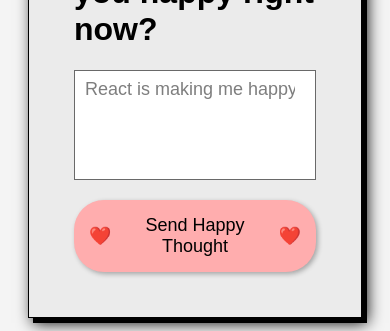
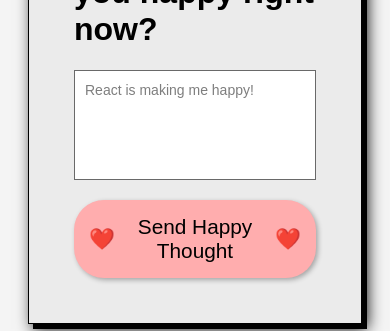
Before and after one commit to Technigo/project-happy-thoughts-vite, a React (Vite) app: page / in a window 390 px wide. Shown: the part 158-489 px from the top of the page. Built offline with nearby package versions, Linux system fonts and the light colour scheme; no server answers.

Commit message:
overflow

```diff
--- a/src/index.css
+++ b/src/index.css
@@ -1,3 +1,4 @@
+/* General styling */
 :root {
   margin: 0;
   font-family: -apple-system, BlinkMacSystemFont, "Segoe UI", "Roboto", "Oxygen",
@@ -15,7 +16,6 @@ code {
 * {
   box-sizing: border-box;
 }
-/* general styling */
 
 body {
   font-family: Arial, sans-serif;
@@ -23,7 +23,7 @@ body {
   justify-content: center;
   align-items: center;
   flex-direction: column;
-  background-color: #f4f4f4; /* Light gray background to match the example */
+  background-color: #f4f4f4; /* Light gray background */
   padding: 20px;
   overflow-x: hidden; /* Prevent horizontal scrolling */
 }
@@ -37,29 +37,26 @@ form {
   background-color: #ebebeb;
   padding: 45px;
   border: 1px solid;
-  /* Adjusted box-shadow for more prominent black shadow effect */
   box-shadow: 5px 5px 0 rgba(0, 0, 0, 1), 5px 5px 15px rgba(0, 0, 0, 1);
-
   margin-bottom: 40px;
-
   box-sizing: border-box;
 }
 
 input {
-  padding: 10px 20px 80px 10px; /* top, right, bottom, left padding */
+  padding: 10px 10px 80px 10px; /* top, right, bottom, left padding */
   width: 100%;
   margin-bottom: 20px;
-
   border: 1px solid rgb(105, 105, 105);
-  box-sizing: border-box; /* Ensure padding is included in width calculation */
+  box-sizing: border-box;
   font-size: 16px;
   text-align: left;
 }
 
 input::placeholder {
-  font-size: 18px; /* Adjust this value to make the placeholder text larger */
+  display: flex;
+  font-size: 16px; /* Adjust placeholder font size */
   color: #7e7e7e;
-  text-align: left; /* Ensure placeholder is left-aligned */
+  text-align: left;
 }
 
 button {
@@ -72,8 +69,13 @@ button {
   display: flex;
   align-items: center;
   justify-content: center;
-  font-size: 18px;
-  box-shadow: 2px 2px 5px rgba(0, 0, 0, 0.3); /* Add a small shadow to the button */
+  font-size: 1.3em;
+  box-shadow: 2px 2px 5px rgba(0, 0, 0, 0.3);
+}
+
+button:hover {
+  transform: scale(1.1);
+  box-shadow: 0 5px 15px rgba(0, 0, 0, 0.2);
 }
 
 .thought {
@@ -82,7 +84,7 @@ button {
   padding: 45px;
   margin-bottom: 40px;
   width: 100%;
-  max-width: 800px; /* Set max width for the thought box */
+  max-width: 800px;
   box-shadow: 5px 5px 0 rgba(0, 0, 0, 1), 5px 5px 15px rgba(0, 0, 0, 1);
   display: flex;
   flex-direction: column;
@@ -95,27 +97,27 @@ button {
   border: none;
   background-color: #ebebeb;
   color: #ff4500;
-  font-size: 1.5em; /* Slightly larger heart */
+  font-size: 1.3em;
   cursor: pointer;
   transition: transform 0.3s ease, box-shadow 0.3s ease;
   display: flex;
   align-items: center;
   justify-content: center;
   padding: 10px;
-  border-radius: 50%; /* Make the button circular */
-  box-shadow: 2px 2px 5px rgba(0, 0, 0, 0.2); /* Subtle shadow for effect */
+  border-radius: 50%;
+  box-shadow: 2px 2px 5px rgba(0, 0, 0, 0.2);
 }
 
 .heart-button:hover {
   background-color: #ffadaf;
-  transform: scale(1.2); /* Scale up on hover */
-  box-shadow: 0 5px 15px rgba(0, 0, 0, 0.2); /* Add shadow on hover */
+  transform: scale(1.2);
+  box-shadow: 0 5px 15px rgba(0, 0, 0, 0.2);
 }
 
 .likes-count {
   font-size: 1.2em;
-  color: gray; /* Style the likes count */
-  margin-left: 10px; /* Space between heart and likes count */
+  color: gray;
+  margin-left: 10px;
 }
 
 .thought-footer {
@@ -126,7 +128,7 @@ button {
 }
 
 .thought-footer p {
-  margin-left: auto; /* Push the timestamp to the far right */
+  margin-left: auto;
   color: gray;
 }
 
@@ -135,7 +137,7 @@ img {
   margin-right: 5px;
 }
 
-/* Center the content in the middle of the page */
+/* Center the content */
 main {
   display: flex;
   flex-direction: column;
@@ -144,18 +146,34 @@ main {
   width: 100%;
 }
 
-/* Ensures the container remains centered and doesn't span the full width */
 .container {
   width: 100%;
-  max-width: 600px; /* Matches the max width of form and thoughts */
+  max-width: 600px;
   margin: 0 auto;
   box-sizing: border-box;
 }
 
 /* Mobile responsiveness */
-@media only screen and (max-width: 768px) {
+@media only screen and (max-width: 480px) {
   form,
   .thought {
-    max-width: 100%; /* Adjust the width for smaller screens */
+    max-width: 100%;
+  }
+
+  input::placeholder {
+    font-size: 14px;
+  }
+
+  /* Adjust like count size for small screens */
+  .likes-count {
+    display: none;
+  }
+
+  .heart-button {
+    margin-right: 10px; /* Add some space to the right of the heart button */
+  }
+
+  .thought-footer p {
+    margin-left: 10px; /* Ensure time text has a bit of left margin */
   }
 }
```
